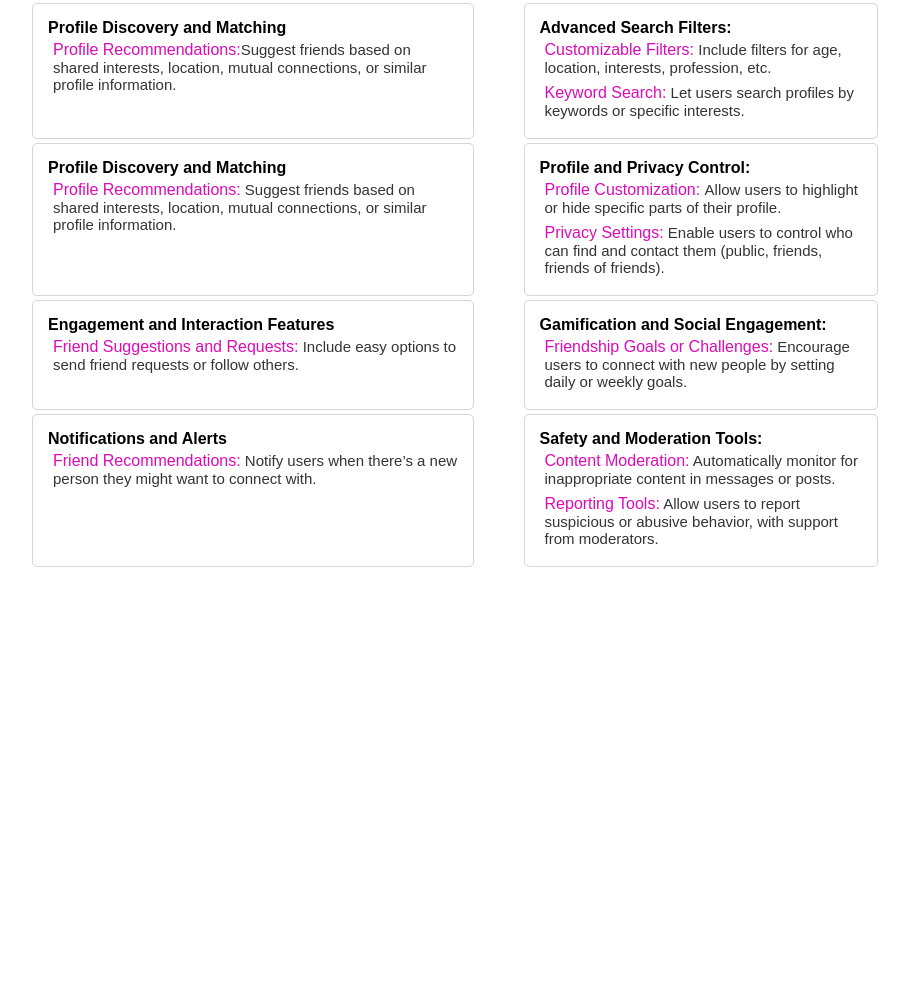
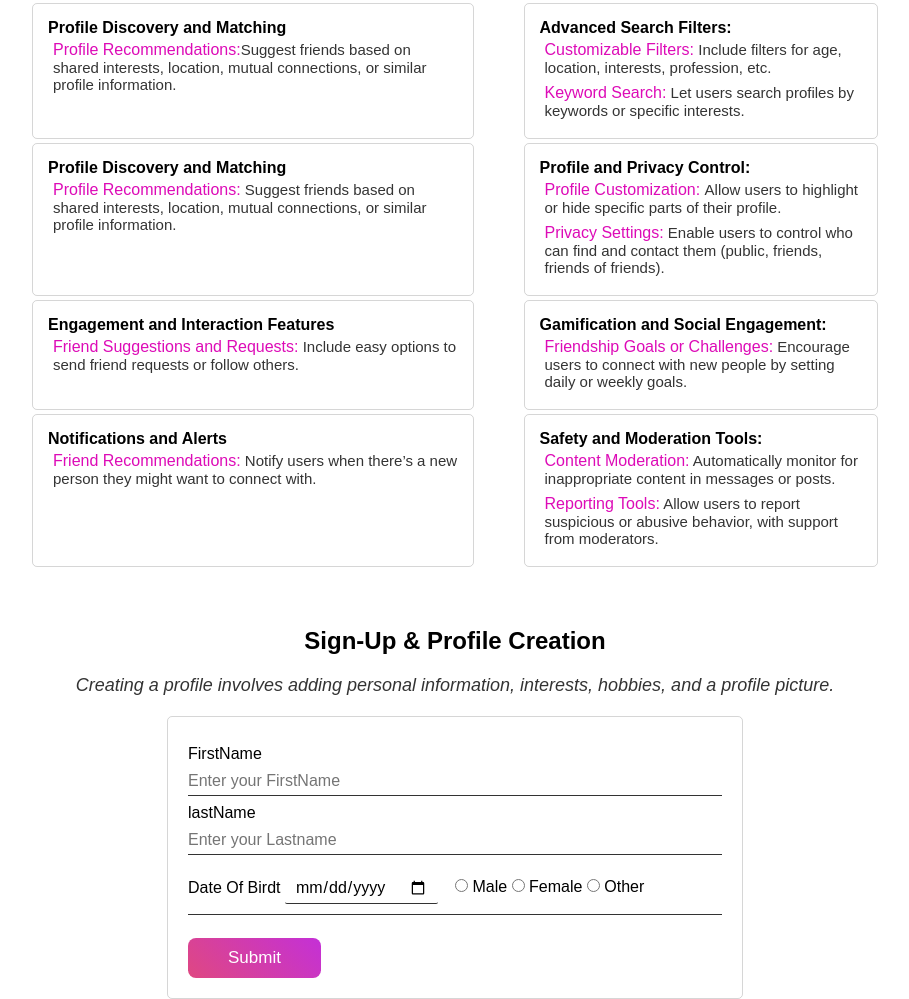
Before and after one commit to safariasif1998/finde-neue-frende, a plain HTML site: page index.html in a window 1280 px wide. Shown: the part 967-1966 px from the top of the page, without its empty margins (185-1094 px from the left). Before the commit the page ends 1554 px from the top, so only its background shows below. Drawn offline with Linux system fonts and the light colour scheme.

Commit message:
edited sign-up form

```diff
--- a/index.html
+++ b/index.html
@@ -130,5 +130,38 @@
         </ul>
       </div>
     </div>
+    <!-- how it works -->
+    <div>
+      <h2 class="features-title">Sign-Up & Profile Creation</h2>
+      <p class="features-desc">
+        Creating a profile involves adding personal information, interests,
+        hobbies, and a profile picture.
+      </p>
+      <form action="#" class="sign-up-form">
+        <div class="first-name">
+          <label for="first-name">FirstName</label>
+          <input type="text" placeholder="Enter your FirstName" />
+        </div>
+        <div class="last-name">
+          <label for="last-name">lastName </label>
+          <input type="text" placeholder="Enter your Lastname" />
+        </div>
+        <div class="dob">
+          <div class="dateofbirdth">
+            <label for="dof">Date Of Birdt</label>
+            <input type="date" placeholder="Enter your Date of Birdt" />
+          </div>
+          <div class="sex">
+            <input type="radio" id="male" name="sex" value="male">
+            <label for="male">Male</label>
+            <input type="radio" id="Femile" name="sex" value="female">
+            <label for="female">Female</label>
+            <input type="radio" name="sex" id="other" value="Other">
+            <label for="other">Other</label>
+          </div>
+        </div>
+        <input type="submit" value="Submit" />
+      </form>
+    </div>
   </body>
 </html>
--- a/style.css
+++ b/style.css
@@ -172,21 +172,69 @@ ul li a:hover{
     font-size: 16px;
     color: rgb(221, 11, 183);
 }
-/* .list-item{
+
+
+
+/* sign-up-form */
+
+.sign-up-form{
+    width: 45%;
+    margin: auto;
+    margin-top: 20px;
+    padding: 20px;
+    border-radius: 5px;
     position: relative;
+    border: 1px  solid #3333;
 }
-.list-item::after{
-   position: absolute;
-   top: 0;
-   left: 0;
-   width: 0;
-   height: 100%;
-   content: "";
-   background-color: rgb(221, 11, 183);
-   transition: 0.4s;
-   z-index: -1;
+.sign-up-form div{
+    width: 100%;
+    margin: 8px 0px;
 }
-.list-item:hover::after{
-    background-color: red;
+.sign-up-form div label{
+    display: inline-block;
+    padding-bottom: 4px;
+}
+.sign-up-form div input[type="text"]{
     width: 100%;
-} */
+    padding: 5px 0px;
+    border: none;
+    outline: none;
+    font-size: 16px;
+    border-bottom: 1px solid #333333;
+}
+.dob{
+    display: flex;
+    justify-content: center;
+    align-items: center;
+    border-bottom: 1px solid #333333;
+
+}
+
+.dob input[type="date"]{
+    padding: 5px 10px;
+    outline: none;
+    border: 1px solid #333333;
+    border-radius: 2px;
+    border: none;
+    border-bottom: 1px solid #333333;
+    font-size: 16px;
+    cursor: pointer;
+    margin: 2px 0px;
+
+}
+
+input[type="submit"]{
+    background-image: linear-gradient(45deg , #df4881, #c430d7);
+    color: #ffff;
+    padding: 10px 40px;
+    font-size: 17px;
+    outline: none;
+    border: none;
+    border-radius: 8px;
+    margin-top: 15px;
+    transition: 0.5s;
+    cursor: pointer;
+}
+input[type="submit"]:hover{
+    border-top-right-radius: 0px;
+}
```
